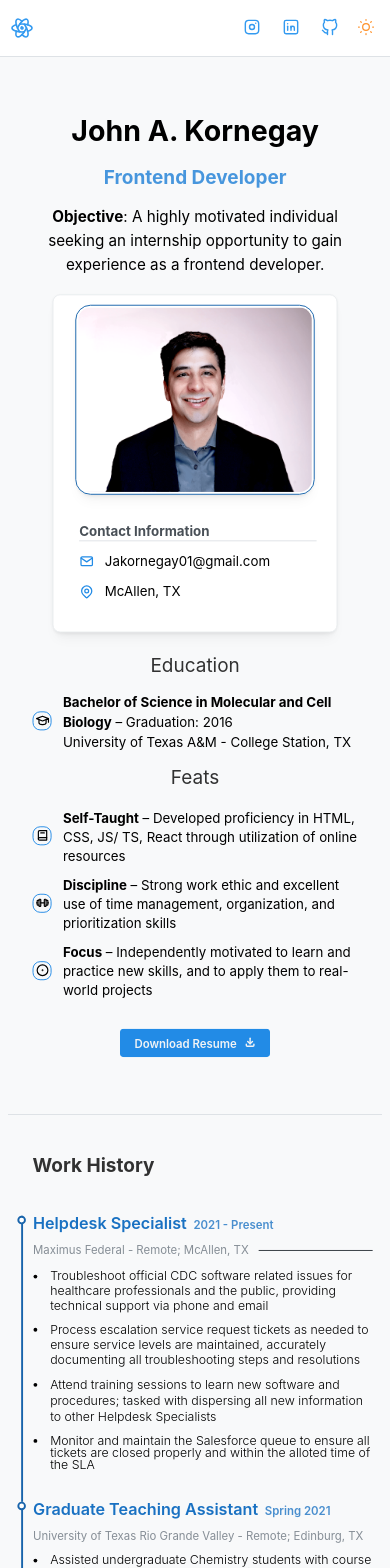
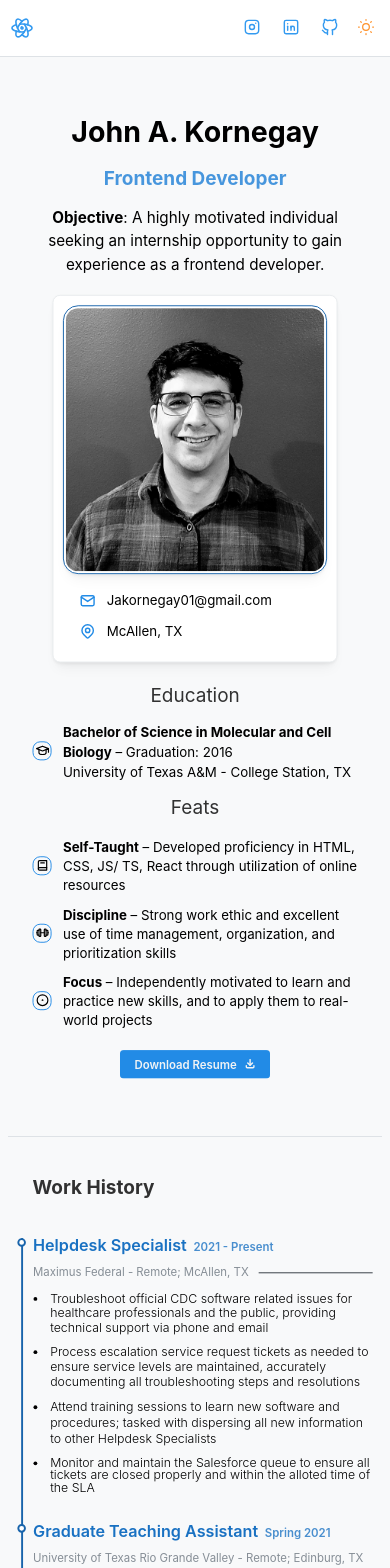
Before and after one commit to johnathew/johnathew.github.io, a React (Vite) app: page / in a window 390 px wide. Shown: the top 1568 px of the page. Built offline with nearby package versions, Linux system fonts and the light colour scheme.

Commit message:
changed image; responsive edits

```diff
--- a/src/components/Contact/Contact.module.css
+++ b/src/components/Contact/Contact.module.css
@@ -8,7 +8,7 @@
 .description {
   color: light-dark(var(--mantine-color-black), var(--mantine-color-white));
   max-width: rem(300px);
-  font-size: rem(14px);
+  font-size: var(--mantine-font-size-sm);
   @media (max-width: $mantine-breakpoint-sm) {
     max-width: 100%;
   }
--- a/src/components/Contact/index.tsx
+++ b/src/components/Contact/index.tsx
@@ -19,8 +19,8 @@ function ContactIcon({ icon: Icon, description, link, ...others }: ContactIconPr
         <Group>
           <Icon
             style={{
-              width: rem(16),
-              height: rem(16),
+              width: rem(18),
+              height: rem(18),
               color: 'var(--mantine-color-blue-6)',
               marginRight: rem(-5),
             }}
@@ -40,15 +40,7 @@ const contactData = [
 const Contact = () => {
   const items = contactData.map((item, index) => <ContactIcon key={index} {...item} />);
   return (
-    <Paper>
-      <div>
-        <Title order={5} className={classes.title}>
-          Contact Information
-        </Title>
-        <Divider mb="xs" />
-        <Group gap='xs'>{items}</Group>
-      </div>
-    </Paper>
+    <Group gap='xs'>{items}</Group>
   );
 };
 
--- a/src/components/Hero/Hero.module.css
+++ b/src/components/Hero/Hero.module.css
@@ -22,7 +22,7 @@
   justify-content: center;
   align-items: center;
   padding-bottom: var(--mantine-spacing-lg);
-  @max-width: $mantine-breakpoint-sm {
+  @media (max-width: $mantine-breakpoint-sm) {
     flex-direction: column;
     justify-content: center;
     align-items: center;
@@ -32,9 +32,8 @@
 .inner {
   display: flex;
   align-items: center;
-    justify-content: center;
+  justify-content: center;
   min-width: rem(300px);
-
   @media (max-width: $mantine-breakpoint-sm) {
     flex-direction: column;
     align-items: center;
@@ -44,17 +43,17 @@
 
 
 .wrapper {
-  max-width: rem(450px);
-  max-height: rem(450px);
+  max-width: rem(300px);
+  max-height: rem(390px);
   display: flex;
-  justify-content: center;
+  padding: var(--mantine-spacing-xs) var(--mantine-spacing-xs) 0 var(--mantine-spacing-xs);
+  justify-content: flex-start;
   align-items: center;
   background-color: var(--mantine-color-body);
   border-radius: var(--mantine-radius-md);
-  padding: rem(10px);
+  margin-bottom: var(--mantine-spacing-lg);
   border: rem(1px) solid light-dark(var(--mantine-color-gray-2), var(--mantine-color-dark-8));
   box-shadow: var(--mantine-shadow-sm);
-
   @media (max-width: $mantine-breakpoint-sm) {
     margin: 0 0 rem(20px) 0;
     max-width: rem(300px);
@@ -64,9 +63,7 @@
 .content {
   display: flex;
   flex-direction: column;
-
-  padding-left: var(--mantine-spacing-md);
-  padding-right: var(--mantine-spacing-md);
+  padding: 0 var(--mantine-spacing-md) calc(var(--mantine-spacing-md) * 3) var(--mantine-spacing-md);
   @media (max-width: $mantine-breakpoint-sm) {
     align-items: center;
     flex-direction: column;
@@ -79,9 +76,8 @@
  display: flex;
   position: relative;
   border-radius: var(--mantine-radius-md);
+  padding-bottom: var(--mantine-spacing-xs);
   border: rem(1px) solid transparent;
-  padding: var(--mantine-spacing-xs);
-  margin-bottom: var(--mantine-spacing-sm);
   @media (max-width: $mantine-breakpoint-sm) {
     margin-bottom: var(--mantine-spacing-xs);
     padding-left: var(--mantine-spacing-md);
@@ -111,7 +107,6 @@
 
 .image {
   width: 100%;
-  max-height: rem(200px);
   border-radius: calc(var(--mantine-radius-sm) * 2);
   box-shadow: var(--mantine-shadow-sm);
   border: rem(1px) solid light-dark(var(--mantine-color-blue-9), var(--mantine-color-blue-3));
--- a/src/components/Hero/index.tsx
+++ b/src/components/Hero/index.tsx
@@ -13,7 +13,7 @@ import {
 import { IconDownload, IconSchool } from '@tabler/icons-react';
 import { Image } from '@mantine/core';
 import classes from './Hero.module.css';
-import resumePic from '/headshotUTRGV.png';
+import resumePic from '/jak.png';
 import Contact from '../Contact';
 import { motion, useAnimation, useInView } from 'framer-motion';
 import { useEffect, useRef} from 'react';
@@ -70,8 +70,6 @@ const Hero = () => {
               <Contact />
             </div>
           </Stack>
-
-
           <div className={classes.content}>
             <Text className={classes.banner}>Education</Text>
             <Divider mb='xs' />
@@ -91,7 +89,7 @@ const Hero = () => {
             <Text className={classes.banner}>Feats</Text>
             <Divider mb='md' />
             <HeroList />
-            <Group mt={30}>
+            <Group mt={20}>
               <motion.div whileHover={{
                 scale: 1.1,
                 transition: { type: 'spring' },
--- a/src/components/WorkHistory/index.tsx
+++ b/src/components/WorkHistory/index.tsx
@@ -101,8 +101,8 @@ const WorkHistory = () => {
                 in a timely manner
               </List.Item>
               <List.Item lh={1.1}>
-                Trained new employees on the use of the pharmacy software and the proper procedures
-                for handling prescriptions
+                Trained new employees on the use of the pharmacy software and proper procedures
+                for handling prescriptions, filling medications, and managing stock inventory
               </List.Item>
             </List>
           </Timeline.Item>
```
Also changed, not shown: public/jak.png (added).
